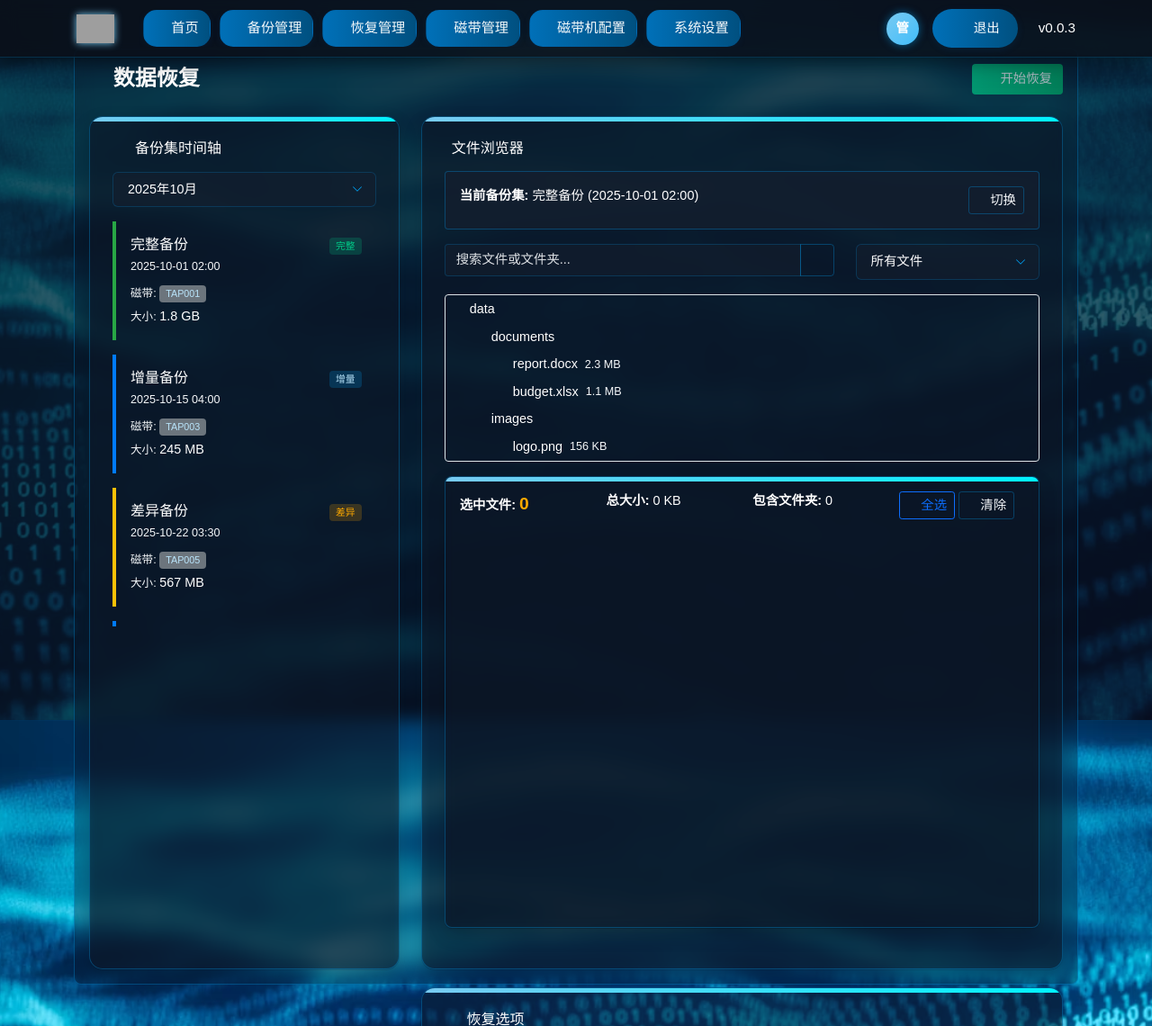
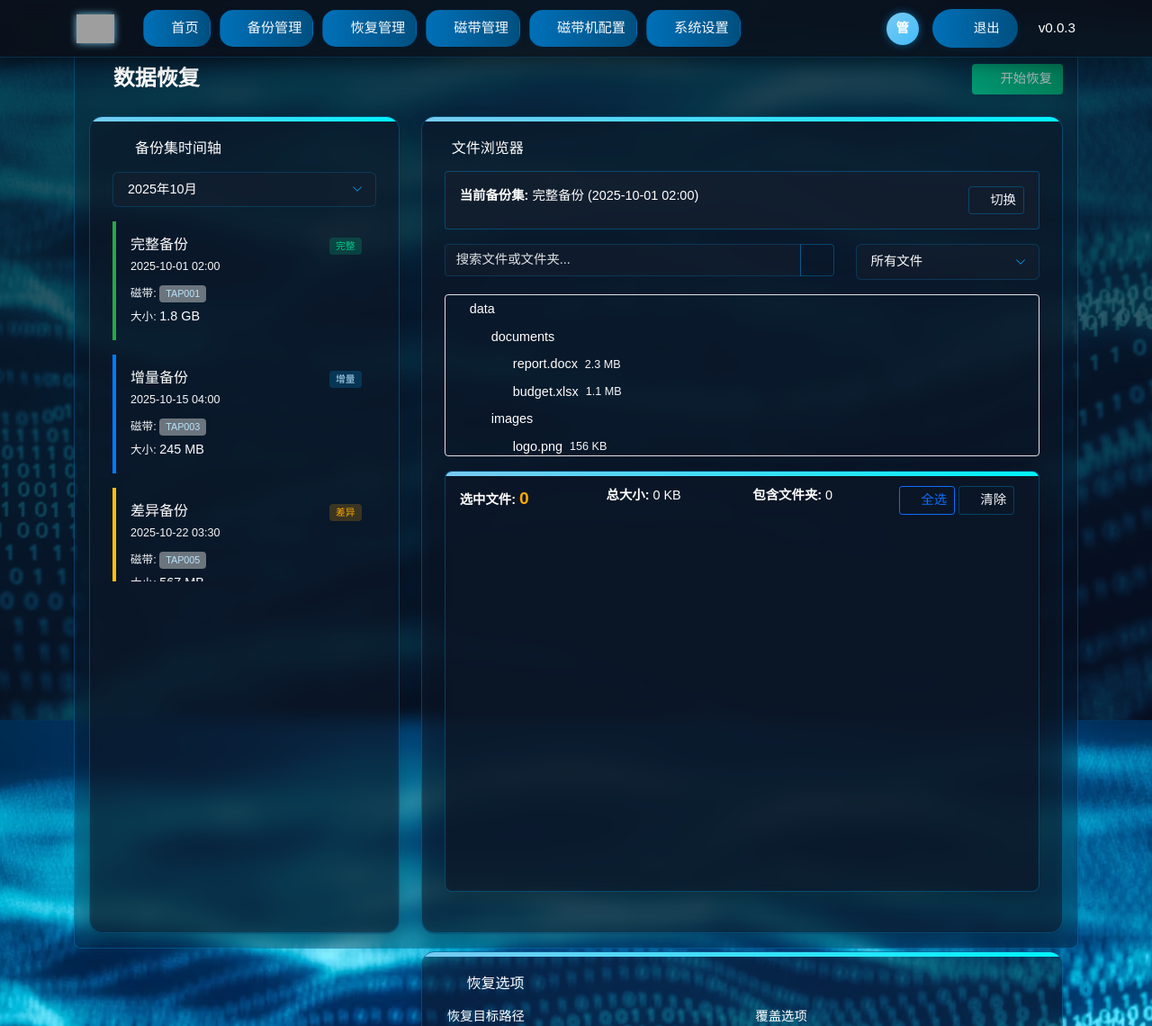
Before and after one commit to grigs28/TAF, a FastAPI app: page /recovery in a window 1280 px wide. Shown: the top 1140 px of the page at 90% size. Run offline with FastAPI, Linux system fonts and the light colour scheme; parts of the project's set-up code (start-up, migrations or seed data) failed here and were passed over; some libraries are stand-ins or nearby versions; some web fonts are replaced; grey boxes are pictures that could not be loaded.

Commit message:
璋冩暣鎭㈠椤甸潰鍜屾粴鍔ㄦ潯

```diff
--- a/web/templates/recovery.html
+++ b/web/templates/recovery.html
@@ -17,7 +17,7 @@
 .backup-set-differential { border-left-color: #ffc107; }
 
 .file-tree {
-    max-height: 350px;
+    max-height: 300px;
     overflow-y: auto;
     border: 1px solid #dee2e6;
     border-radius: 4px;
@@ -334,8 +334,12 @@
 
 <style>
 .backup-timeline {
-    max-height: 450px;
+    max-height: 400px;
     overflow-y: auto;
+    margin-left: -25px;
+    margin-right: -25px;
+    padding-left: 25px;
+    padding-right: 25px;
 }
 
 .backup-set-card {
```
